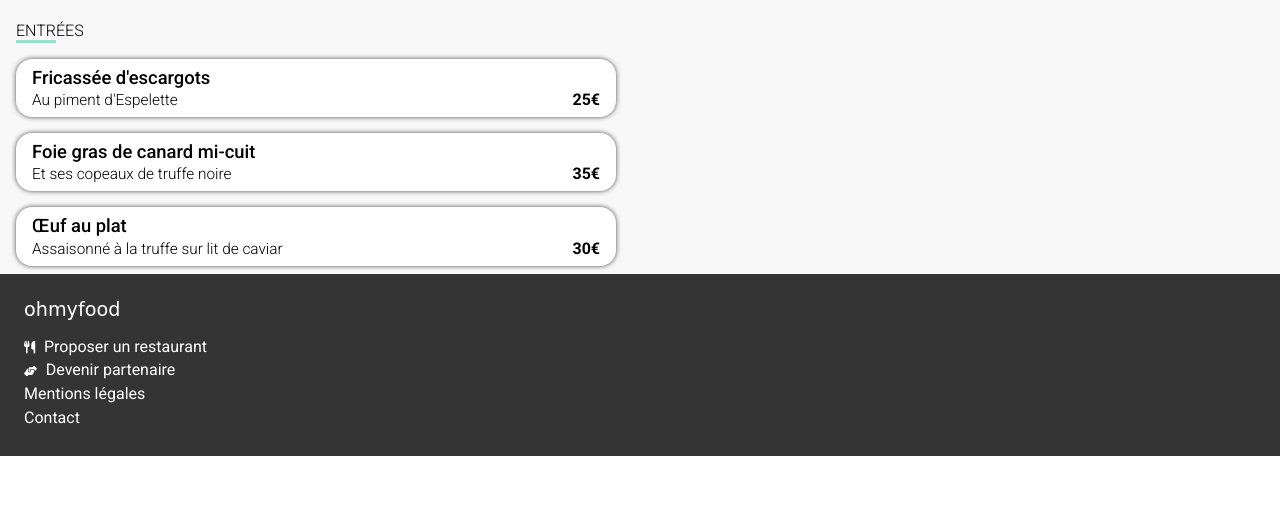
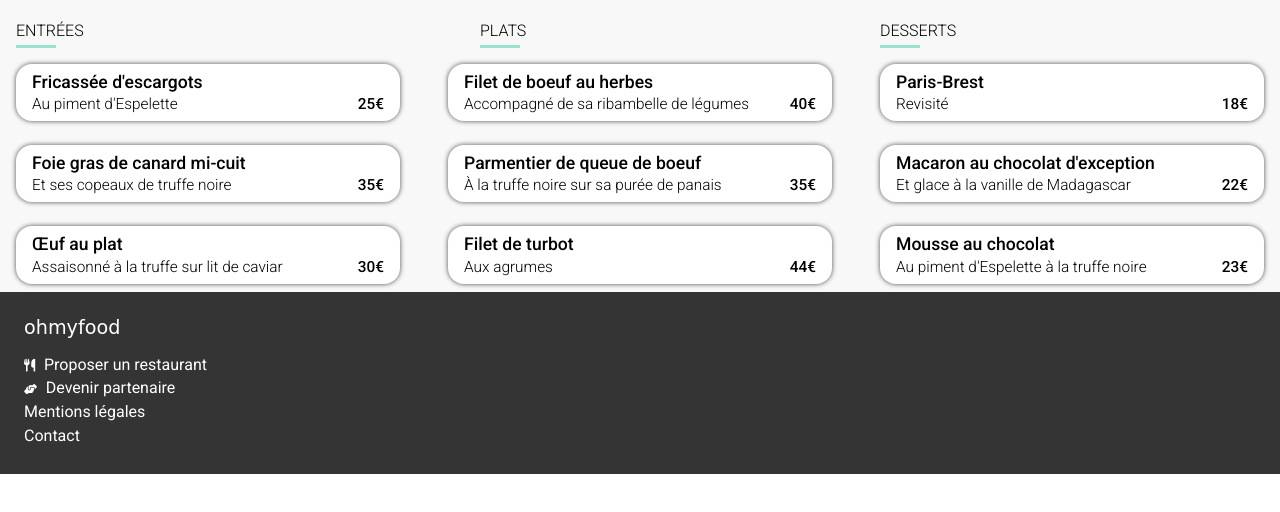
Before and after one commit to khaljil/ohmyfood, a website: page restaurant1.html in a window 1280 px wide. Shown: the part 268-780 px from the top of the page. Drawn offline with Linux system fonts and the light colour scheme; a web font is replaced by a local one.

Commit message:
add second and last menu

```diff
--- a/restaurant1.html
+++ b/restaurant1.html
@@ -45,6 +45,61 @@
                     <div class="menu__cheked"></div>
                 </div>
             </div>
+            <div class="menu__category">
+                <h3 class="menu__title">Plats</h3>
+                <div class="menu__content">
+                    <div class="menu__desc">
+                        <h4>Filet de boeuf au herbes</h4>
+                        <p>Accompagné de sa ribambelle de légumes</p>
+                    </div>
+                    <div class="menu__price">40€</div>
+                    <div class="menu__cheked"></div>
+                </div>
+                <div class="menu__content">
+                    <div class="menu__desc">
+                        <h4>Parmentier de queue de boeuf</h4>
+                        <p>À la truffe noire sur sa purée de panais</p>
+                    </div>
+                    <div class="menu__price">35€</div>
+                    <div class="menu__cheked"></div>
+                </div>
+                <div class="menu__content">
+                    <div class="menu__desc">
+                        <h4>Filet de turbot</h4>
+                        <p>Aux agrumes</p>
+                    </div>
+                    <div class="menu__price">44€</div>
+                    <div class="menu__cheked"></div>
+                </div>
+            </div>
+            <div class="menu__category">
+                <h3 class="menu__title">Desserts</h3>
+                <div class="menu__content">
+                    <div class="menu__desc">
+                        <h4>Paris-Brest</h4>
+                        <p>Revisité</p>
+                    </div>
+                    <div class="menu__price">18€</div>
+                    <div class="menu__cheked"></div>
+                </div>
+                <div class="menu__content">
+                    <div class="menu__desc">
+                        <h4>Macaron au chocolat d'exception</h4>
+                        <p>Et glace à la vanille de Madagascar</p>
+                    </div>
+                    <div class="menu__price">22€</div>
+                    <div class="menu__cheked"></div>
+                </div>
+                <div class="menu__content">
+                    <div class="menu__desc">
+                        <h4>Mousse au chocolat</h4>
+                        <p>Au piment d'Espelette à la truffe noire</p>
+                    </div>
+                    <div class="menu__price">23€</div>
+                    <div class="menu__cheked"></div>
+                </div>
+            </div>
+
         </section>
         <footer>
             <h2 class="heading">ohmyfood</h2>
--- a/sass/pages/resto.scss
+++ b/sass/pages/resto.scss
@@ -48,15 +48,26 @@ header{
     @media (min-width:variables.$breakpoint){
         grid-template-columns:repeat(2,1fr);
     }
+    @media (min-width:variables.$breakpoint2){
+        grid-template-columns:repeat(3,1fr);
+    }
+    div:nth-child(2){
+        h3{
+            margin-left: 2rem;
+        }
+    }
     h3{
         text-transform: uppercase;
         font-weight: 300;
         font-size: 1rem;
+        position: relative;
         &::after{
             content: "";
             display: block;
             border-bottom: 3px solid variables.$color-tertiary;
             width: 2.5rem;
+            position: absolute;
+            bottom:-0.5rem;
         }
     }
     &__category{
@@ -67,14 +78,14 @@ header{
         position:relative;
         background: white;
         border-radius: 1rem ;
-        margin-top: 1rem;
+        margin-top: 1.5rem;
         display:flex;
         overflow: hidden;
         @include mixins.box-shadow;
         h4{
             overflow: hidden;
             text-overflow: ellipsis;
-            font-size: 1.15rem;
+            font-size: 1.1rem;
             font-weight: 500;
         }
         p{
@@ -104,8 +115,9 @@ header{
             display:flex;
             align-items: flex-end;
             margin-left: auto;
-            font-weight: 700;
-            padding: 0.5rem 1rem;
+            font-weight: 500;
+            font-size: 0.96rem;
+            padding: 0.5rem 1rem 0.5rem 0;
         }
     &__cheked{
         background-color: variables.$color-tertiary;
--- a/sass/utils/_variables.scss
+++ b/sass/utils/_variables.scss
@@ -4,3 +4,4 @@ $color-secondary:#FF79DA;
 $color-tertiary:#99E2D0;
 //
 $breakpoint:800px;
+$breakpoint2:1150px;
```
Also changed, not shown: sass/pages/resto.css, style.css, 1 other file.
